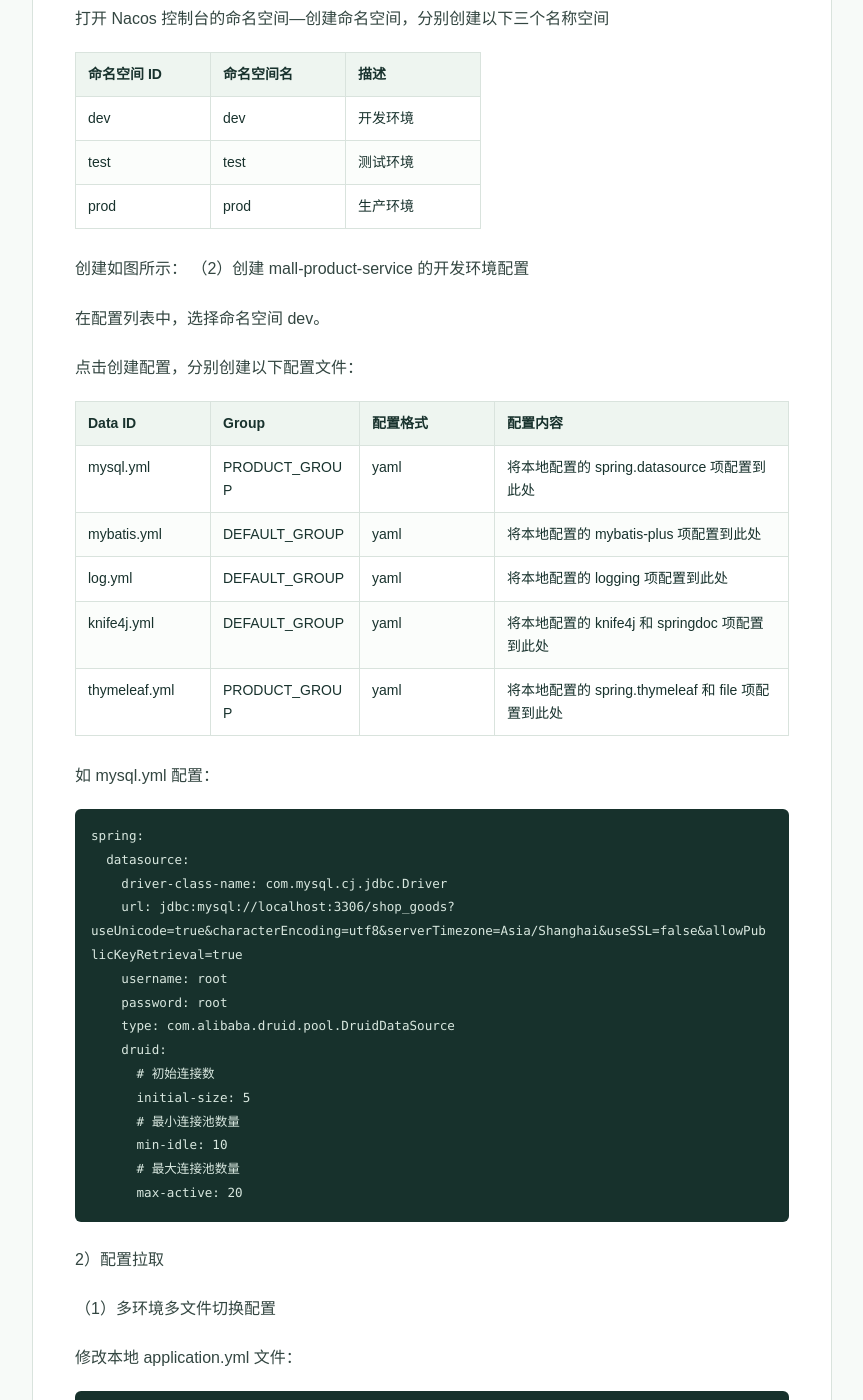
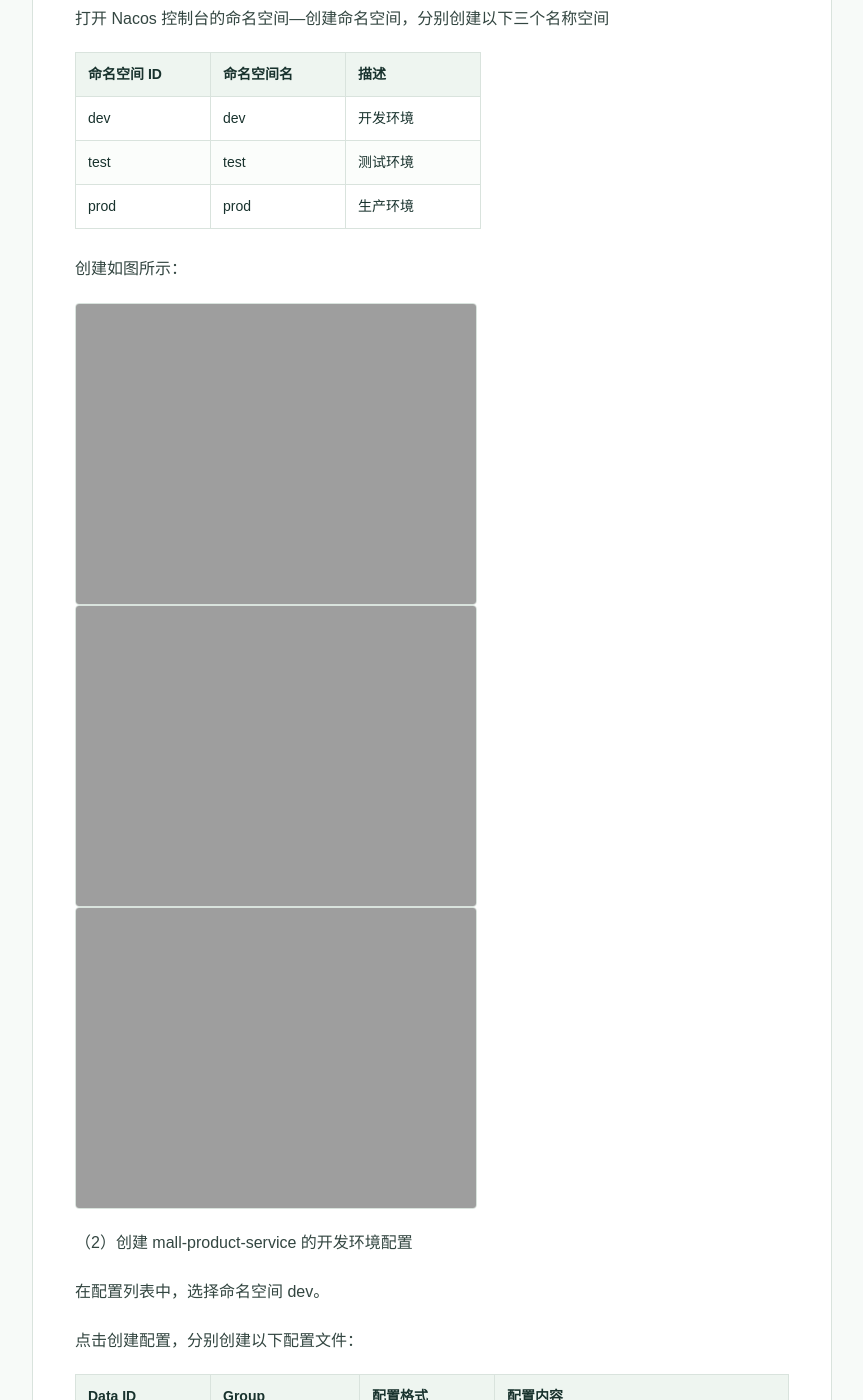
Before and after one commit to XiaoHeiXian/xiaoheixian.github.io, a Jekyll site: the page built from posts/2026-09-24-nacos-config-center.md, in a window 1280 px wide and 1400 px high, scrolled down 6094 px. Shown: the whole window, without its empty margins (208-1071 px from the left). Built offline with Jekyll 4.4.1, drawn with Linux system fonts in a browser that asks for light colours.

Commit message:
docs: update Nacos 配置中心

```diff
--- a/posts/2026-09-24-nacos-config-center.md
+++ b/posts/2026-09-24-nacos-config-center.md
@@ -198,6 +198,11 @@ Add a spring.config.import=nacos: property to your configuration.
 | prod | prod | 生产环境 |
 
 创建如图所示：
+
+![架构示意图](https://xiaoheixian.github.io/posts/assets/364_65.png)
+![架构示意图](https://xiaoheixian.github.io/posts/assets/365_65.png)
+![架构示意图](https://xiaoheixian.github.io/posts/assets/366_65.png)
+
 （2）创建 mall-product-service 的开发环境配置
 
 在配置列表中，选择命名空间 dev。
```
